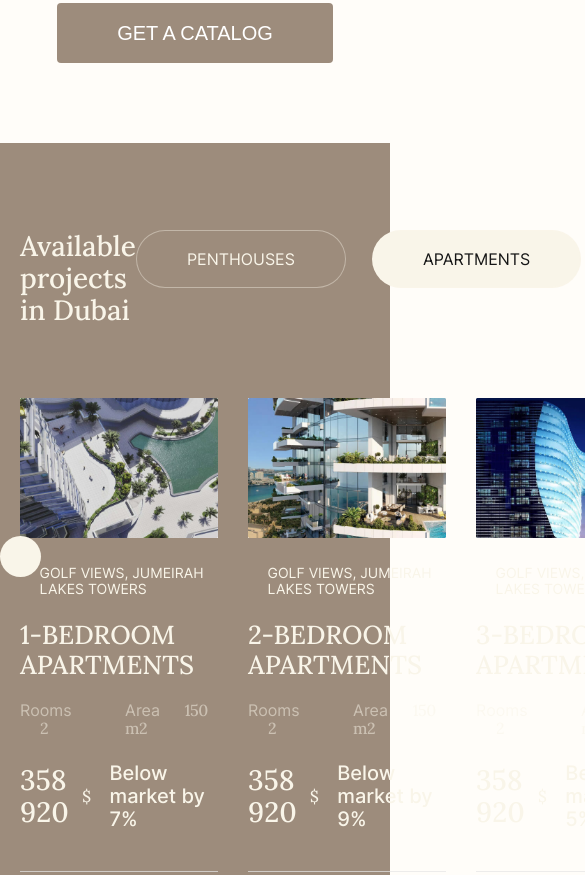
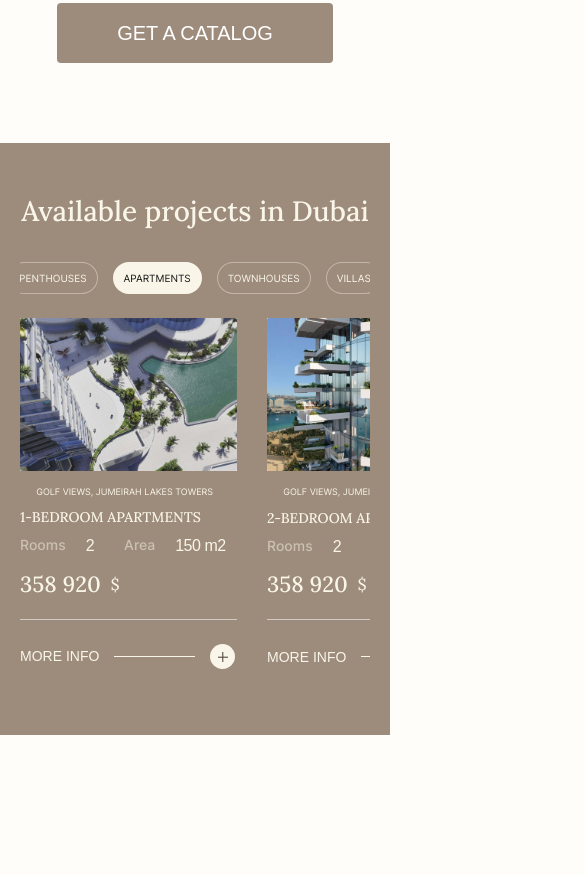
Before and after one commit to mrglk/palladium, a website built with webpack: page src/html/index.html in a window 390 px wide. Shown: the part 1931-2806 px from the top of the page, 585 px wide, since content can reach past the window. Built offline with nearby package versions, Linux system fonts and the light colour scheme; a web font is replaced by a local one; what double-slider would draw is missing.

Commit message:
Adaptation for Projects section

```diff
--- a/src/css/blocks/arrowButton.css
+++ b/src/css/blocks/arrowButton.css
@@ -5,8 +5,8 @@
     flex-shrink: 0;
     cursor: pointer;
     background-color: var(--cream);
-    width: 41px;
-    height: 41px;
+    width: 48px;
+    height: 48px;
     border-radius: 200px;
     border: none;
     transition: background-color 80ms ease, color 80ms ease;
--- a/src/css/blocks/filterButton.css
+++ b/src/css/blocks/filterButton.css
@@ -22,3 +22,17 @@
     background-color: var(--cream);
     color: var(--black);
 }
+
+
+@media screen and (max-width: 1440px) {
+    .filterButton {
+        padding: 15px 40px;
+    }
+}
+
+@media screen and (max-width: 1150px) {
+    .filterButton {
+         font-size: 10px;
+        padding: 10px 10px;
+    }
+}
--- a/src/css/blocks/moreButton.css
+++ b/src/css/blocks/moreButton.css
@@ -68,3 +68,32 @@
 .moreButton__button:hover::before {
   background-color: var(--cream);
 }
+
+@media screen and (max-width: 960px) {
+  .moreButton__text {
+    font-size: 14px;
+  }
+
+  .moreButton__text--darker {
+    color: var(--brown);
+  }
+
+  .moreButton__line::after {
+    width: 81px;
+  }
+
+  .moreButton__line--darker::after {
+    background-color: var(--brown);
+  }
+
+  .moreButton__button {
+    width: 25px;
+    height: 25px;
+  }
+
+  .moreButton__button::after,
+  .moreButton__button::before {
+    width: 10px;
+    height: 0.61px;
+  }
+}
--- a/src/css/blocks/projectItem.css
+++ b/src/css/blocks/projectItem.css
@@ -1,3 +1,11 @@
+.projectItem {
+  min-width: 567px;
+}
+
+.projectItem:not(:last-child) {
+  margin-right: 30px;
+}
+
 .projectItem__photo {
   max-width: 567px;
   margin-bottom: 27px;
@@ -37,18 +45,28 @@
 
 .projectItem__data {
   display: flex;
-  opacity: 0.5;
   margin-bottom: 24px;
 }
 
-.projectItem__data p:not(:last-child) {
+.projectItem__dataTitle {
+  font-weight: 500;
+  font-size: 16px;
+  opacity: 0.5;
+}
+
+.projectItem__cell {
+  display: flex;
+}
+
+.projectItem__cell:not(:last-child) {
   margin-right: 33px;
 }
 
 .projectItem__dataNum {
   font-family: var(--accent-font);
-  font-weight: 500;
+  font-weight: 400;
   opacity: 1;
+  font-size: 18px;
   letter-spacing: -0.03em;
   margin-left: 20px;
 }
@@ -89,3 +107,134 @@
   font-weight: 500;
   font-size: 20px;
 }
+
+@media screen and (max-width: 1440px) {
+  .projectItem {
+    min-width: 420px;
+  }
+
+  .projectItem__photo {
+    max-width: 420px;
+    margin-bottom: 21px;
+  }
+
+  .projectItem__description {
+    padding-bottom: 30px;
+    margin-bottom: 30px;
+  }
+
+  .projectItem__geo {
+    margin-bottom: 21px;
+  }
+
+  .projectItem__title {
+    font-size: 22px;
+    margin-bottom: 25px;
+  }
+
+  .projectItem__data {
+    margin-bottom: 30px;
+  }
+
+  .projectItem__dataTitle {
+    font-weight: 500;
+    font-size: 16px;
+    opacity: 0.5;
+  }
+
+  .projectItem__cell {
+    display: flex;
+  }
+
+  .projectItem__cell:not(:last-child) {
+    margin-right: 29px;
+  }
+
+  .projectItem__sale {
+    display: flex;
+    justify-content: space-between;
+    align-items: center;
+  }
+}
+
+@media screen and (max-width: 960px) {
+  .projectItem {
+    min-width: 233px;
+  }
+
+  .projectItem__photo {
+    max-width: 233px;
+    margin-bottom: 16px;
+  }
+
+  .projectItem__description {
+    padding-bottom: 16px;
+    margin-bottom: 22px;
+  }
+
+  .projectItem__geo {
+    margin-bottom: 12px;
+  }
+
+  .projectItem__geoText {
+    font-size: 9px;
+  }
+
+  .projectItem__geoIcon {
+    width: 7.25px;
+    height: 10px;
+    margin-right: 9px;
+  }
+
+  .projectItem__title {
+    font-size: 14px;
+    margin-bottom: 12px;
+  }
+
+  .projectItem__data {
+    margin-bottom: 16px;
+  }
+
+  .projectItem__dataTitle {
+    font-size: 14px;
+  }
+
+  .projectItem__dataNum {
+    font-size: 16px;
+  }
+
+  .projectItem__cell {
+    display: flex;
+  }
+
+  .projectItem__cell:not(:last-child) {
+    margin-right: 33px;
+  }
+
+  .projectItem__price {
+    font-size: 22px;
+  }
+
+  .projectItem__market {
+    display: none;
+  }
+}
+
+@media screen and (max-width: 480px) {
+  .projectItem {
+    min-width: 217px;
+  }
+
+  .projectItem__photo {
+    max-width: 217px;
+  }
+
+  .projectItem__description {
+    padding-bottom: 22px;
+    margin-bottom: 24px;
+  }
+
+  .projectItem__cell:not(:last-child) {
+    margin-right: 30px;
+  }
+}
--- a/src/css/blocks/slider.css
+++ b/src/css/blocks/slider.css
@@ -1,17 +1,20 @@
 .slider {
     position: relative;
+    overflow-y: scroll;
+
 }
 
 .slider__content {
     display: grid;
     grid-auto-flow: column;
-    gap: 30px;
+    align-content: flex-start;
+    display: flex;
 }
-
 
 .slider__button {
     position: absolute;
-    top: 25%;
+    top: 190px;
+    z-index: 2;
 }
 
 .slider__button--left {
@@ -23,3 +26,16 @@
     position: absolute;
     right: -20px;
 }
+
+@media screen and (max-width: 1440px) {
+    .slider__button {
+        top: 140px;
+    }
+}
+
+@media screen and (max-width: 960px) {
+    .slider__button {
+        display: none;
+    }
+
+}
--- a/src/css/sections/about.css
+++ b/src/css/sections/about.css
@@ -293,3 +293,9 @@
     margin-right: 0;
   }
 }
+
+@media screen and (max-width: 325px) {
+  .about__logoIcon {
+    max-width: 100px;
+  }
+}
--- a/src/css/sections/projects.css
+++ b/src/css/sections/projects.css
@@ -18,11 +18,17 @@
 
 .projects__header {
   color: var(--cream);
+  margin-right: 10px;
+}
+
+.projects__filterWrapper {
+  display: flex;
+  align-items: flex-end;
 }
 
 .projects__filter {
   display: flex;
-  align-items: flex-start;
+  align-items: flex-end;
 }
 
 .projects__filter button:not(:last-child) {
@@ -30,20 +36,74 @@
 }
 
 .projects__slider {
+  position: relative;
   margin-bottom: 91px;
+  width: 100%;
 }
 
-.projects__sliderButton {
-  position: absolute;
-  top: 25%;
+@media screen and (max-width: 1440px) {
+  .projects__top {
+    margin-bottom: 67px;
+  }
+
+  .projects__filter button:not(:last-child) {
+    margin-right: 15px;
+  }
+
+  .projects__slider {
+    margin-bottom: 63px;
+  }
 }
 
-.projects__sliderButton--left {
-  position: absolute;
-  left: -20px;
+@media screen and (max-width: 960px) {
+  .projects__top {
+    margin-bottom: 35px;
+  }
+
+  .projects__slider {
+    margin-bottom: 60px;
+  }
+  .projects__sliderButton {
+    display: none;
+  }
 }
 
-.projects__sliderButton--right {
-  position: absolute;
-  right: -20px;
+@media screen and (max-width: 700px) {
+  .projects {
+    padding-top: 52px;
+    margin-bottom: 80px;
+  }
+
+  .projects__top {
+    flex-direction: column;
+    align-items: center;
+    margin-bottom: 24px;
+  }
+
+  .projects__header {
+    margin-right: 0;
+    margin-bottom: 35px;
+  }
+
+  .projects__slider {
+    margin-bottom: 66px;
+  }
+
+  .projects__filter {
+    justify-content: center;
+    width: 100%;
+  }
+
+  .projects__filterWrapperLayer {
+    position: relative;
+    overflow-x: auto;
+    margin-bottom: -30px;
+    padding-bottom: 30px;
+    width: 100%;
+  }
+
+  .projects__filterWrapper {
+    overflow: hidden;
+    width: 100%;
+  }
 }
--- a/src/html/index.html
+++ b/src/html/index.html
@@ -260,6 +260,8 @@
       <div class="container__row projects__inner">
         <div class="projects__top">
           <h2 class="projects__header">Available projects in Dubai</h2>
+          <div class="projects__filterWrapper">
+            <div class="projects__filterWrapperLayer">
               <div class="projects__filter">
                 <button class="filterButton">Penthouses</button>
                 <button class="filterButton filterButton--active">Apartments</button>
@@ -267,15 +269,18 @@
                 <button class="filterButton">Villas</button>
               </div>
             </div>
+          </div>
+        </div>
         <div class="projects__slider">
-          <div class="slider">
-            <div class="slider__button slider__button--left">
+          <div class="sliderWrapper">
+            <div class="projects__sliderButton slider__button slider__button--left">
               <button class="arrowButton">
                 <svg class="arrowButton__icon arrowButton__icon--back">
                   <use href="./spritemap.svg#icon-arrow" />
                 </svg>
               </button>
             </div>
+            <div class="slider">
               <div class="slider__content">
                 <div class="projectItem">
                   <div class="projectItem__photo">
@@ -291,8 +296,12 @@
                     </div>
                     <p class="projectItem__title">1-BEDROOM APARTMENTS</p>
                     <div class="projectItem__data">
-                    <p>Rooms <span class="projectItem__dataNum">2</span></p>
-                    <p>Area <span class="projectItem__dataNum">150 m2</span></p>
+                      <div class="projectItem__cell">
+                        <p class="projectItem__dataTitle">Rooms</p><span class="projectItem__dataNum">2</span>
+                      </div>
+                      <div class="projectItem__cell">
+                        <p class="projectItem__dataTitle">Area</p><span class="projectItem__dataNum">150 m2</span>
+                      </div>
                     </div>
                     <div class="projectItem__sale">
                       <p class="projectItem__price">358 920</p>
@@ -303,10 +312,7 @@
                         <p class="projectItem__marketText">Below market by 7%</p>
                       </div>
                     </div>
-                  <div class="projects__sliderButton projects__sliderButton--right">
-                    <button class="arrowButton">
-                    </button>
-                  </div>
+
                   </div>
                   <div class="moreButton">
                     <p class="moreButton__text">More info</p>
@@ -328,8 +334,12 @@
                     </div>
                     <p class="projectItem__title">2-BEDROOM APARTMENTS</p>
                     <div class="projectItem__data">
-                    <p>Rooms <span class="projectItem__dataNum">2</span></p>
-                    <p>Area <span class="projectItem__dataNum">150 m2</span></p>
+                      <div class="projectItem__cell">
+                        <p class="projectItem__dataTitle">Rooms</p><span class="projectItem__dataNum">2</span>
+                      </div>
+                      <div class="projectItem__cell">
+                        <p class="projectItem__dataTitle">Area</p><span class="projectItem__dataNum">150 m2</span>
+                      </div>
                     </div>
                     <div class="projectItem__sale">
                       <p class="projectItem__price">358 920</p>
@@ -361,8 +371,14 @@
                     </div>
                     <p class="projectItem__title">3-BEDROOM APARTMENTS</p>
                     <div class="projectItem__data">
-                    <p>Rooms <span class="projectItem__dataNum">2</span></p>
-                    <p>Area <span class="projectItem__dataNum">150 m2</span></p>
+                      <div class="projectItem__cell">
+                        <p class="projectItem__dataTitle">Rooms</p><span class="projectItem__dataNum">2</span>
+                      </div>
+                      <div>
+                        <div class="projectItem__cell">
+                          <p class="projectItem__dataTitle">Area</p><span class="projectItem__dataNum">150 m2</span>
+                        </div>
+                      </div>
                     </div>
                     <div class="projectItem__sale">
                       <p class="projectItem__price">358 920</p>
@@ -381,9 +397,10 @@
                   </div>
                 </div>
               </div>
-            <div class="projects__sliderButton projects__sliderButton--right">
+            </div>
+            <div class="projects__sliderButton slider__button slider__button--right">
               <button class="arrowButton">
-                <svg class="arrowButton__icon">
+                <svg class="arrowButton__icon arrowButton__icon">
                   <use href="./spritemap.svg#icon-arrow" />
                 </svg>
               </button>
```
Lines whose indentation alone changed are shown as unchanged.
